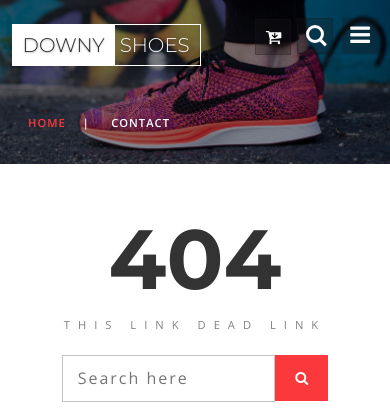
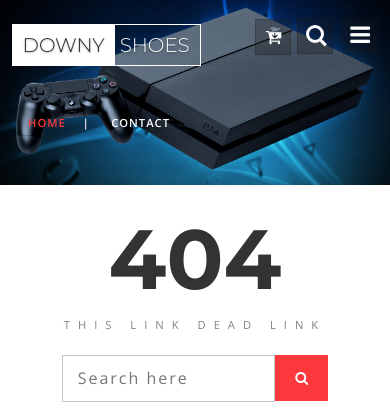
Before and after one commit to ellen1tic/kelompok9, a plain HTML site: page web/404.html in a window 390 px wide. Shown: the top 417 px of the page. Drawn offline with nearby package versions, Linux system fonts and the light colour scheme.

Commit message:
Update style.css

```diff
--- a/web/css/style.css
+++ b/web/css/style.css
@@ -1647,7 +1647,7 @@ p.head_para {
         padding: 2em 1em;
     }
     .banner_top.innerpage {
-        background: url(../images/banner3.jpg) no-repeat 0px -21px;
+        background: url(../images/plays4.jpg) no-repeat 0px -21px;
         background-size: cover;
         -webkit-background-size: cover;
         -moz-background-size: cover;
```
